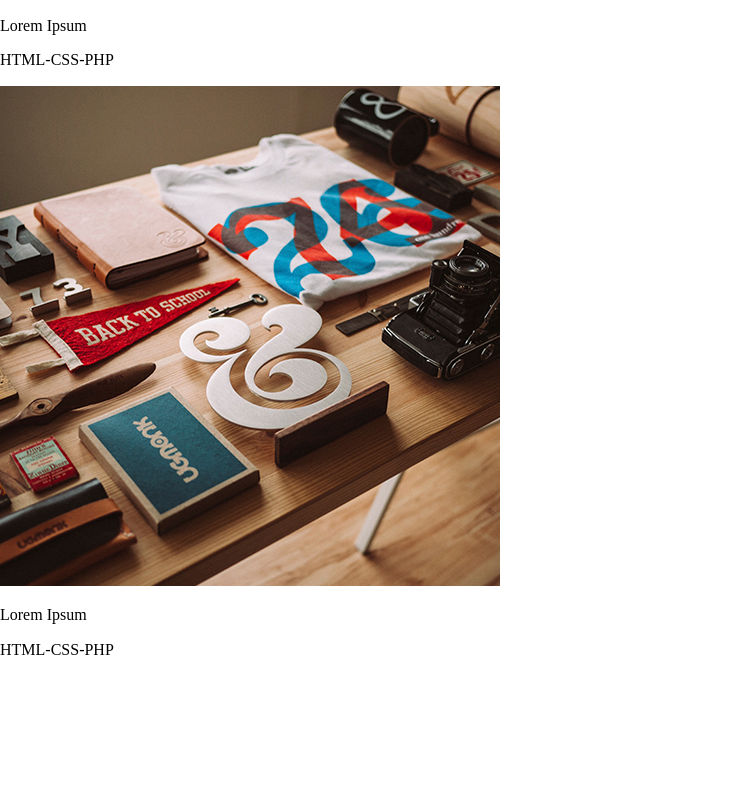
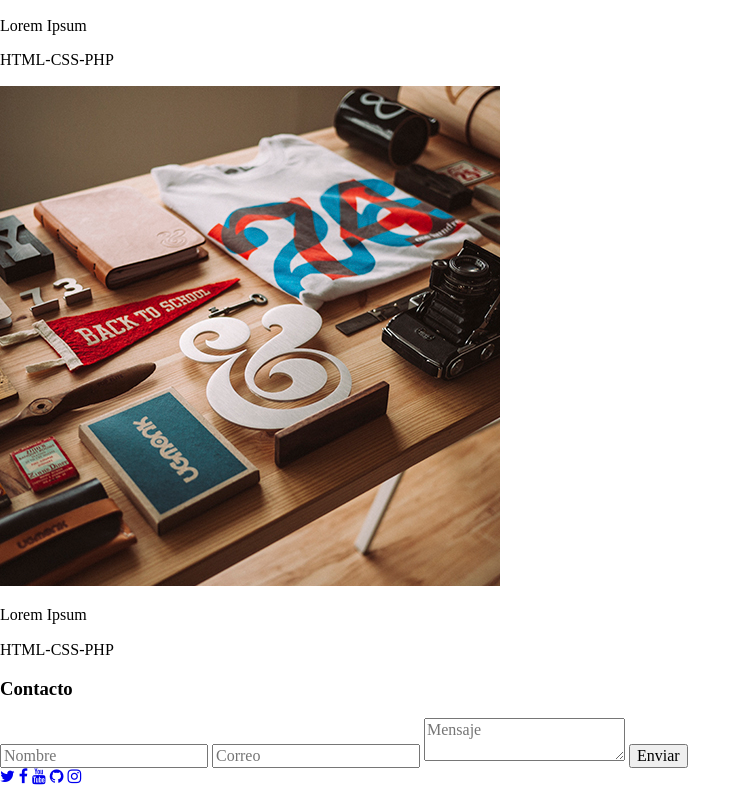
Before and after one commit to jlvFlores/jlvFlores.github.io, a plain HTML site: page index.html in a window 1280 px wide. Shown: the part 4458-5245 px from the top of the page, without its empty margins (0-751 px from the left). Before the commit the page ends 5133 px from the top, so only its background shows below. Drawn offline with Linux system fonts and the light colour scheme.

Commit message:
86 Formulario, redes sociales

```diff
--- a/index.html
+++ b/index.html
@@ -25,6 +25,7 @@
             </div>
         </div>
     </header>
+
     <section class="main">
         <section class="acerca-de">
             <div class="contenedor">
@@ -118,5 +119,28 @@
             </div>
         </section>
     </section>
+
+    <footer>
+        <section class="contacto">
+            <div class="contenedor"></div>
+                <h3 class="titulo">Contacto</h3>
+                <form action="" class="formulario">
+                    <input type="text" placeholder="Nombre" name="nombre" required>
+                    <input type="email" placeholder="Correo" name="correo" required>
+                    <textarea name="mensaje" placeholder="Mensaje"></textarea>
+                    <input type="submit" class="boton" value="Enviar">
+                </form>
+            </div>
+        </section>
+        <section class="redes-sociales">
+            <div class="contenedor">
+                <a href="https://twitter.com" class="twitter"><i class="fa fa-twitter"></i></a>
+                <a href="https://facebook.com" class="facebook"><i class="fa fa-facebook"></i></a>
+                <a href="https://youtube.com" class="youtube"><i class="fa fa-youtube"></i></a>
+                <a href="https://github.com" class="github"><i class="fa fa-github"></i></a>
+                <a href="https://instagram.com" class="instagram"><i class="fa fa-instagram"></i></a>
+            </div>
+        </section>
+    </footer>
 </body>
 </html>
```
